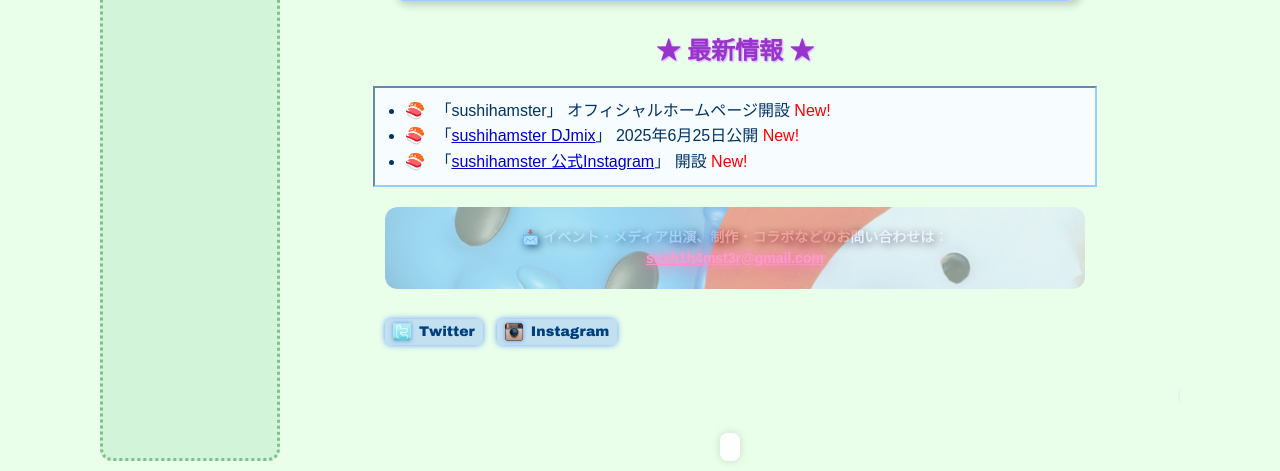
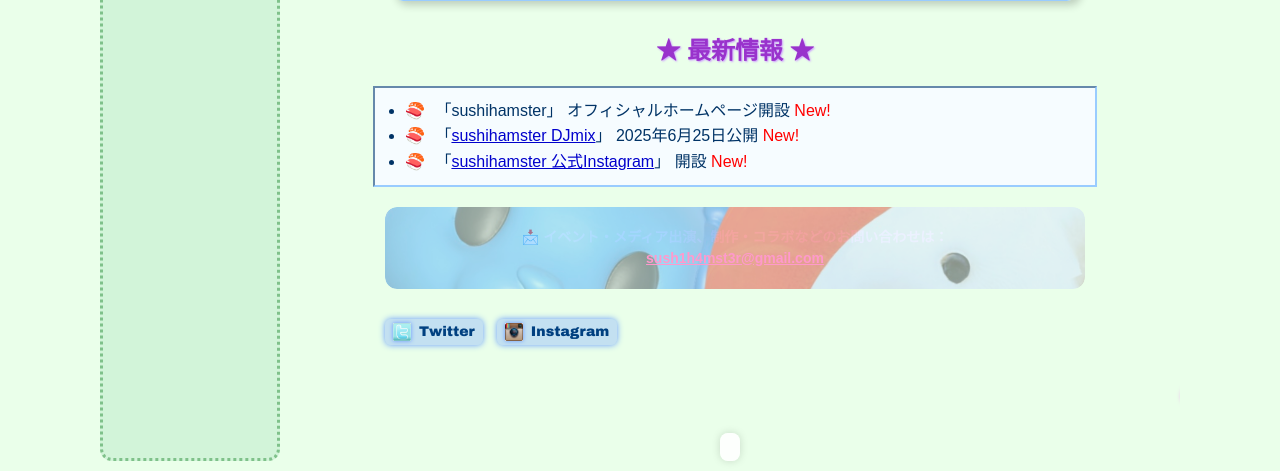
Before and after one commit to oogimix/sushihamster, a PHP site: page / in a window 1280 px wide. Shown: the part 699-1170 px from the top of the page. Run offline with PHP 8.4, Linux system fonts and the light colour scheme; some web fonts are replaced.

Commit message:
Update style.css

```diff
--- a/style.css
+++ b/style.css
@@ -203,8 +203,6 @@ h2 {
   text-align: center;
   color: #ffffff; /* 文字は白に */
   font-weight: bold;
-  text-shadow:
-    2px 2px 8px rgba(0,0,0,0.9);
   border-radius: 12px;
   overflow: hidden;
   box-sizing: border-box;
@@ -234,17 +232,11 @@ h2 {
   color: #ff99cc;
   font-weight: bold;
   text-decoration: underline;
-  text-shadow:
-    0 0 10px #ff99cc,
-    0 0 20px #ff66aa;
   transition: all 0.3s ease;
 }
 
 .contact a:hover {
   color: #ff66aa;
-  text-shadow:
-    0 0 15px #ff66aa,
-    0 0 25px #ff3399;
 }
 
 /* friend-links を左寄せに揃え＆Y2K風 */
```
